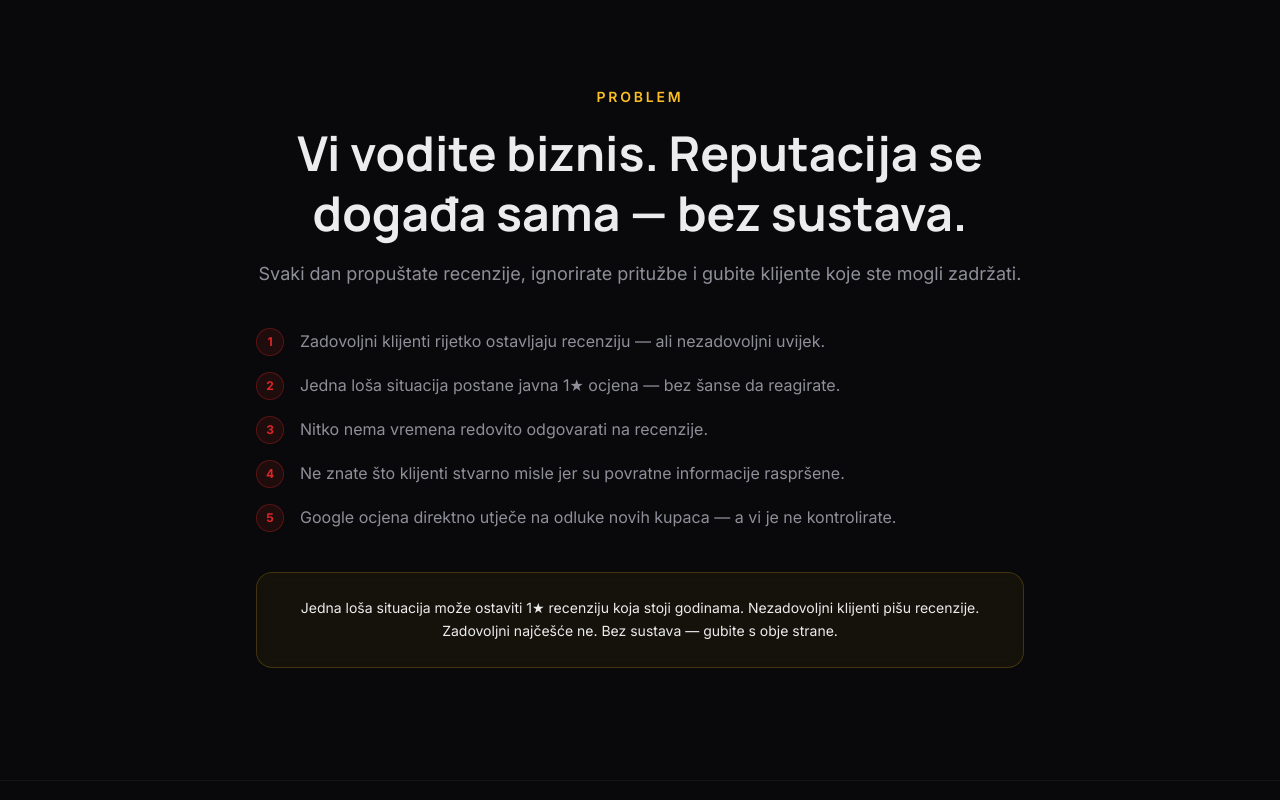
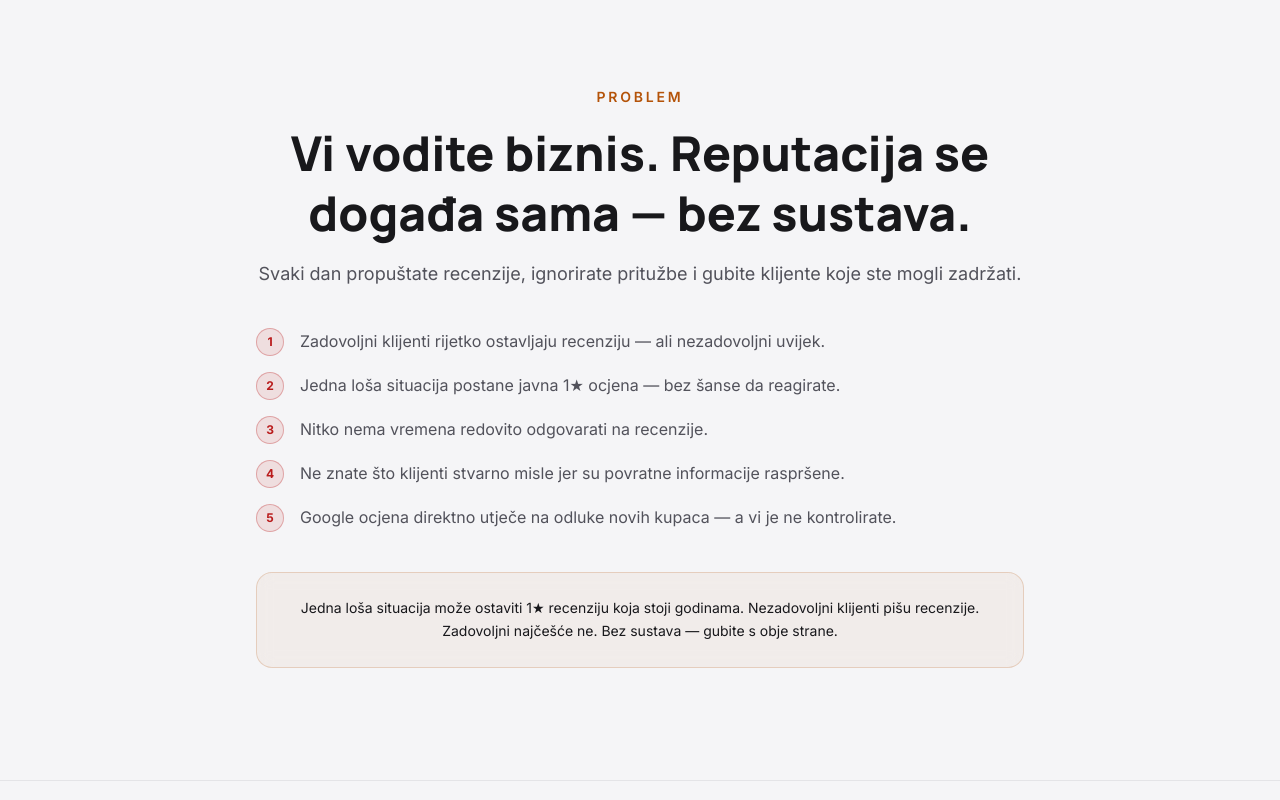
Before and after one commit to vanjadevcic/Review-Flow-Website, a React (Vite) app: page / in a window 1280 px wide. Shown: the part 1020-1820 px from the top of the page. Built offline with nearby package versions, Linux system fonts and the light colour scheme.

Commit message:
add all files

```diff
--- a/src/App.jsx
+++ b/src/App.jsx
@@ -138,7 +138,7 @@ const SectionLabel = ({ children }) => (
 )
 
 const SectionTitle = ({ children, className = '' }) => (
-  <h2 className={`font-display text-3xl md:text-4xl lg:text-5xl leading-tight text-text font-bold ${className}`}>{children}</h2>
+  <h2 className={`font-display text-3xl md:text-4xl lg:text-5xl leading-tight text-text font-extrabold ${className}`}>{children}</h2>
 )
 
 function StickyMobileCTA() {
--- a/src/PrivacyPolicy.jsx
+++ b/src/PrivacyPolicy.jsx
@@ -173,6 +173,7 @@ export default function PrivacyModal() {
   return (
     <>
       <button
+        type="button"
         onClick={() => setOpen(true)}
         className="text-text-dim hover:text-text transition-colors text-xs cursor-pointer underline underline-offset-2"
       >
@@ -194,6 +195,7 @@ export default function PrivacyModal() {
             <div className="flex items-center justify-between px-6 py-4 border-b border-border bg-bg-elevated/50 flex-shrink-0">
               <h2 className="font-display text-lg font-bold text-text">{t.title}</h2>
               <button
+                type="button"
                 onClick={() => setOpen(false)}
                 className="text-text-dim hover:text-text transition-colors p-1 cursor-pointer"
                 aria-label={t.close}
--- a/src/index.css
+++ b/src/index.css
@@ -1,6 +1,33 @@
 @import "tailwindcss";
 
+/* Override Tailwind v4 default: hover: was wrapped in @media (hover: hover)
+   which breaks on desktops that misreport pointer capability.
+   This restores the classic :hover behaviour. */
+@custom-variant hover (&:hover);
+
 @theme {
+  /* Light theme (default) */
+  --color-bg: #f5f5f7;
+  --color-bg-card: #ffffff;
+  --color-bg-elevated: #f0f0f2;
+  --color-border: #d4d4d8;
+  --color-border-hover: #a1a1aa;
+  --color-text: #18181b;
+  --color-text-muted: #52525b;
+  --color-text-dim: #6e6e76;
+  --color-accent: #b45309;
+  --color-accent-hover: #92400e;
+  --color-accent-muted: rgba(180, 83, 9, 0.08);
+  --color-success: #15803d;
+  --color-warning: #b45309;
+  --color-danger: #b91c1c;
+
+  --font-display: "Manrope", system-ui, sans-serif;
+  --font-body: "Inter", system-ui, sans-serif;
+}
+
+/* Dark theme — activated by adding class="dark" on <html> */
+.dark {
   --color-bg: #09090b;
   --color-bg-card: #121214;
   --color-bg-elevated: #1c1c1f;
@@ -8,16 +35,13 @@
   --color-border-hover: #3d3d47;
   --color-text: #ececee;
   --color-text-muted: #8f8f99;
-  --color-text-dim: #62626d;
+  --color-text-dim: #7e7e87;
   --color-accent: #fbbf24;
   --color-accent-hover: #fcd34d;
   --color-accent-muted: rgba(251, 191, 36, 0.12);
   --color-success: #22c55e;
   --color-warning: #fbbf24;
   --color-danger: #dc2626;
-
-  --font-display: "Manrope", system-ui, sans-serif;
-  --font-body: "Inter", system-ui, sans-serif;
 }
 
 html {
--- a/src/main.jsx
+++ b/src/main.jsx
@@ -1,8 +1,11 @@
 import { StrictMode } from 'react'
 import { createRoot } from 'react-dom/client'
 import './index.css'
+import { initTheme } from './theme/initTheme'
 import App from './App.jsx'
 import FeedbackApp from './feedback/FeedbackApp.jsx'
+
+initTheme()
 
 const isFeedback = window.location.pathname === '/f'
 
--- /dev/null
+++ b/src/theme/initTheme.js
@@ -0,0 +1,20 @@
+/**
+ * Theme configuration for RatingFlow.
+ *
+ * Change DEFAULT_THEME to 'dark' to switch the entire app to dark mode.
+ * Alternatively, set VITE_DEFAULT_THEME=dark in .env to override.
+ *
+ * The QR feedback page (/f) is unaffected — it uses dynamic inline
+ * CSS variables from the client config, which always take priority.
+ */
+export const DEFAULT_THEME = 'light' // 'light' | 'dark'
+
+export function initTheme() {
+  const theme = import.meta.env.VITE_DEFAULT_THEME || DEFAULT_THEME
+
+  if (theme === 'dark') {
+    document.documentElement.classList.add('dark')
+  } else {
+    document.documentElement.classList.remove('dark')
+  }
+}
```
